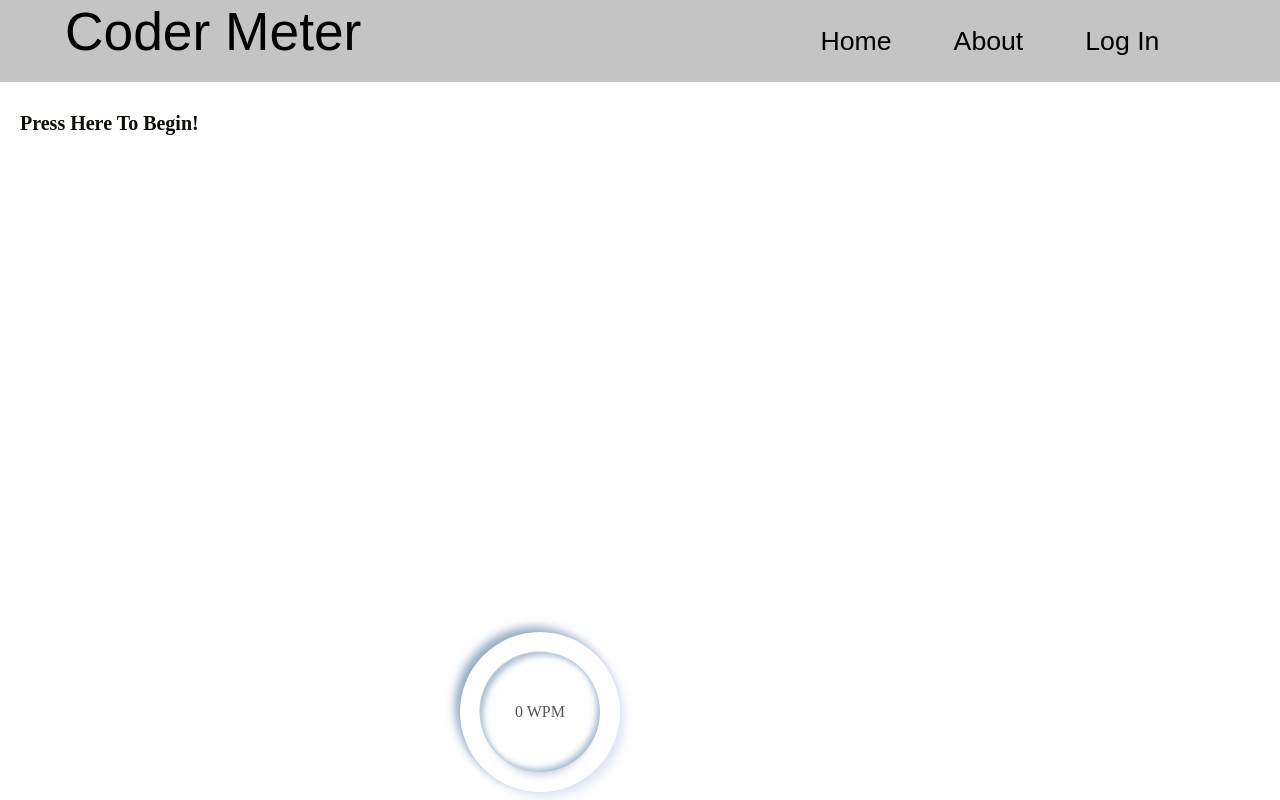
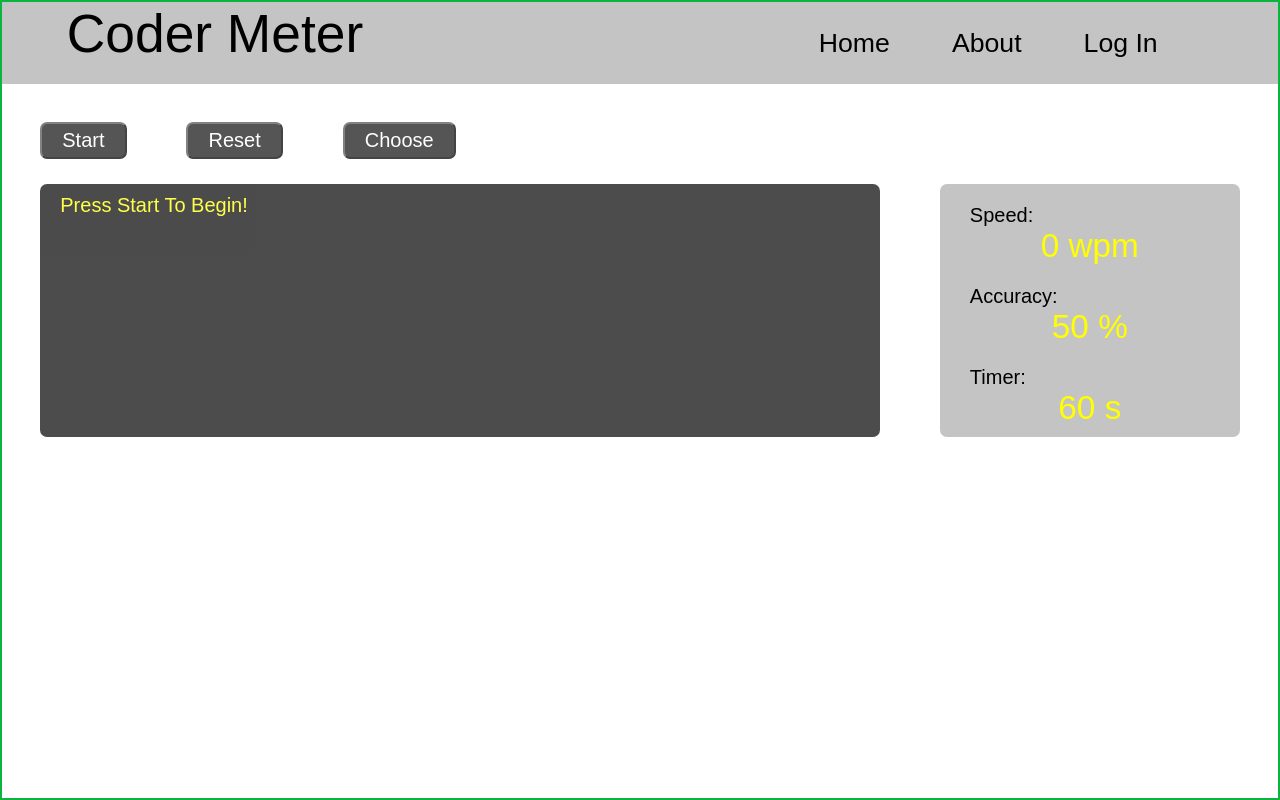
Before and after one commit to PembaD/javascript_projects, a plain HTML site: page javascript/projects/typing_meter/index.html in a window 1280 px wide. Drawn offline with Linux system fonts and the light colour scheme; a web font is replaced by a local one.

Commit message:
new text area and stats box

```diff
--- a/javascript/projects/typing_meter/app.js
+++ b/javascript/projects/typing_meter/app.js
@@ -1,4 +1,4 @@
-let startText = "Press Here To Begin!"
+let startText = "Press Start To Begin!"
 let text = "A short story is a piece of prose fiction that typically can be read in one sitting and focuses on a self-contained incident or series of linked incidents, with the intent of evoking a single effect or mood. The short story is one of the oldest types of literature and has existed in the form of legends, mythic tales, folk tales, fairy tales, tall tales, fables and anecdotes in various ancient communities around the world. The modern short story developed in the early 19th century."
 let slider = 0;
 let STARTED = false;
@@ -6,6 +6,9 @@ let start_time = 0;
 const MAX_WPM = 100;
 const text_color_typed = "#FFFFFF";
 const text_color_untyped = "#501717";
+const text_color_next = "orange";
+const start_speed = "0 wpm";
+const individual_char = "individual-char";
 
 // text = "test"
 
@@ -14,7 +17,7 @@ document.getElementById("text-box").textContent = startText;
 
 
 //when user clicks the start button
-let button = document.getElementsByClassName("content")[0]
+let button = document.getElementsByClassName("start")[0]
 button.addEventListener("click",startTyper);
 
 //get the whole body to register typing
@@ -27,21 +30,17 @@ function showSpeed(){
     if (STARTED===true){
         let now = Date.now();
         let time_elapsed = (now - start_time)/60000 // minutes
-        console.log(time_elapsed)
-        let disp = document.getElementById("number");
+        let disp = document.getElementById("speed-value");
         let words = (1/4.7) * slider // average number of chars in a word
         let wpm = Math.round(words/time_elapsed);
-        let offset = 472 - ((wpm/MAX_WPM)*472)
-        disp.textContent = wpm + " WPM";
-        let circle = document.getElementsByTagName('circle')[0]
-        circle.style.strokeDashoffset = offset;
+        disp.textContent = wpm + " " + start_speed.split(" ")[1]
     }
 }
 
 
 function keyPress(event){
     if (STARTED===true){
-        let letters = document.getElementsByClassName("individual-char")
+        let letters = document.getElementsByClassName(individual_char)
         let curr = letters[slider].textContent
         let typed = String.fromCharCode(event.keyCode)
         if (curr===typed){
@@ -54,7 +53,7 @@ function keyPress(event){
                 return
             }
             //change color of
-            letters[slider].style.color = "orange";
+            letters[slider].style.color = text_color_next;
         }
     }
 }
@@ -65,9 +64,7 @@ function keyPress(event){
 function startTyper(event){
     let p_elem = document.getElementById("text-box")
     let currText = p_elem.textContent;
-    let speedometer =
     slider = 0;
-    console.log(event.type)
 
     if (currText===startText){
         p_elem.textContent = "";
@@ -75,20 +72,18 @@ function startTyper(event){
         for (let i=0; i < text.length; i++){
             let new_span = document.createElement("span")
             let new_text = document.createTextNode(text[i])
-            new_span.className = "individual-char";
+            new_span.className = individual_char;
             new_span.appendChild(new_text)
             if (i===0){
-                new_span.style.color = "blue";
+                new_span.style.color = text_color_next;
             }
             p_elem.appendChild(new_span)
         }
         start_time = Date.now();
 
     } else{
-        let circle = document.getElementsByTagName('circle')[0]
-        circle.style.strokeDashoffset = 472;
-        let disp = document.getElementById("number");
-        disp.textContent = "0 WPM";
+        let disp = document.getElementById("speed-value");
+        disp.textContent = start_speed;
         p_elem.textContent = startText
         STARTED = false;
         start_time = 0;
--- a/javascript/projects/typing_meter/index.html
+++ b/javascript/projects/typing_meter/index.html
@@ -20,40 +20,33 @@
             <li><a class="nav-options" href="#">Log In</a></li>
         </ul>
     </nav>
+    <div class="control-buttons">
+        <button class="button start"> Start</button>
+        <button class="button reset">Reset</button>
+        <button class="button choose">Choose</button>
+    </div>
     <div class="content">
-        <div class="row container" id="text-box">
+        <div class="text-box" id="text-box">
             <!-- java script will populate this -->
         </div>
-    </div>
-    <div class="stats-outer">
-        <!-- <div class="speed">SPEED </div> -->
         <div class="stats">
-            <div class="outer">
-                <div class="inner">
-                    <div id="number">
-                        0 WPM
-                    </div>
-                </div>
+            <div class="stats-label">
+                <p class="stats-name">Speed:</p>
+                <p class="stats-value" id="speed-value">0 wpm</p>
             </div>
-
-            <svg xmlns="http://www.w3.org/2000/svg" version="1.1" width="160px" height="160px">
-                <defs>
-                   <linearGradient id="GradientColor">
-                      <stop offset="0%" stop-color="#e91e63" />
-                      <stop offset="100%" stop-color="#673ab7" />
-                   </linearGradient>
-                </defs>
-                <circle cx="80" cy="80" r="70" stroke-linecap="round" />
-            </svg>
+            <div class="stats-label">
+                <p class="stats-name">Accuracy:</p>
+                <p class="stats-value">50 %</p>
+            </div>
+            <div class="stats-label">
+                <p class="stats-name">Timer:</p>
+                <p class="stats-value">60 s</p>
+            </div>
         </div>
     </div>
+    <footer>
 
-    <!-- <div class="footer">
-        <button id="start-button">
-            Start
-        </button>
-    </div> -->
-
+    </footer>
     <script src="./app.js"></script>
 </body>
 </html>
--- a/javascript/projects/typing_meter/style.css
+++ b/javascript/projects/typing_meter/style.css
@@ -26,9 +26,11 @@ Flexbox: layout feature alternative( and more advanced) than display & float
     box-sizing: border-box; /*box size includes margin and padding*/
 }
 
-body{
+html, body{
     background-color: rgb(255, 255, 255);
     margin: 0px;
+    height: 100%;
+    border: 1px solid rgb(10, 179, 66);
 }
 
 nav{
@@ -69,96 +71,80 @@ ul{
     margin: 2px 30px;
 }
 
+.control-buttons {
+    background-color: white;
+    margin: 2% 3%;
+    display: flex;
+    justify-content: left;
+    align-items: center;
+    /* border: 1px solid rgb(10, 179, 66); */
+}
 
-div.content{
-    border: 0px solid rgb(108, 187, 101);
-    /* border-radius: 5px; */
-    padding: 10px;
-    margin: 20px 10px 10px 10px;
-    /* background-color: #6796df; */
+.button{
+    margin: 1% 5% 0% 0%;
+    background-color: #171718;
+    opacity: 73%;
+    border-radius: 7px;
+    font-family: 'Glegoo',sans-serif;
+    color: white;
+    font-size: 15pt;
+    padding: 5px 20px;
 }
 
 
-div.container{
-    height: 500px;
-    color:rgb(15, 11, 6);
-    font-size: 20px;
-    font-weight: bold;
+.content{
+    display: flex;
+    /* border: 1px solid rgb(108, 187, 101); */
+    margin: 2% 3%;
+    justify-content: space-between;
+    /* width: 100%; */
 }
 
-div.footer{
-    border: 0px solid rgb(202, 125, 125);
-    border-radius: 1px;
-    padding: 10px;
-    margin: 10px 10px 10px 10px;
-    text-align: center;
-}
-button{
-    color:coral;
-    font-size: 20px;
-    display: inline-block;
-}
-
-.content{
-    display: flex;
-    flex-direction: row;
+.text-box{
+    border-radius: 7px;
+    padding: 10px 20px;
+    background-color: black;
+    opacity: 70%;
+    color: yellow;
+    font-family: 'Glegoo',sans-serif;
+    font-size: 15pt;
+    width: 70%;
 }
 
 .stats{
-    width: 160px;
-    height: 160px;
-    position: relative;
-    margin-right: 200px;
-    /* background-color: blanchedalmond; */
+    background-color: #c4c4c4;
+    font-family: 'Glegoo',sans-serif;
+    font-size: 15pt;
+    border-radius: 7px;
+    width: 25%;
+    /* margin: 0% 5% 0% 5%; */
+    /* border: 1px solid red; */
+    display: flex;
+    flex-direction: column;
+    padding-bottom: 10px;
 }
-.outer{
-    height: 160px;
-    width: 160px;
-    border-radius: 50%;
-    box-shadow: 6px 6px 10px -1px rgba(44, 89, 173, 0.15),
-                -6px -6px 10px -1px rgba(101, 132, 168, 0.7);
-    padding: 20px;
-}
-.inner{
-    height:120px;
-    width: 120px;
-    border-radius: 50%;
-    display: flex;
-    align-items: center;
-    justify-content: center;
-    box-shadow: inset 4px 4px 6px -1px rgba(133, 159, 190, 0.7),
-                inset -4px -4px 6px -1px rgba(133, 159, 190, 0.7),
-                -0.5px -0.5px 0px rgba(166, 178, 194, 0.7),
-                0px 12px 10px -10px rgba(160, 170, 197, 0.7);
+
+.stats-name{
+    padding-left: 10%;
+    /* border: 1px solid rgb(108, 187, 101); */
+    margin-bottom: 0px;
 
 }
-#number{
-    font-weight: 600px;
-    color: #555;
+
+.stats-value{
+    color: yellow;
+    font-size: 25pt;
+    /* border: 1px solid rgb(108, 187, 101); */
+    /* padding: 1px; */
+    margin: 0px;
+    padding-top: 0px;
+    text-align: center;
 }
-circle{
-    fill: none;
-    stroke: url(#GradientColor);
-    stroke-width: 20px;
-    stroke-dasharray: 472;
-    stroke-dashoffset: 472;
-    /* transform: rotate(-2deg); */
-}
-svg{
-    position: absolute;
-    top:0;
-    left:0;
-}
-.stats-outer{
+
+footer{
+    /* background-color: #c4c4c4; */
+    min-height: 50px;
+    width: 100%;
     display: flex;
-    align-items: center;
     justify-content: center;
 }
-.speed{
-    font-size: x-large;
-    font-weight: bolder;
-    text-align: left;
-    color: black;
-    color: blueviolet;
-    margin-right: 20px;
-}
```
